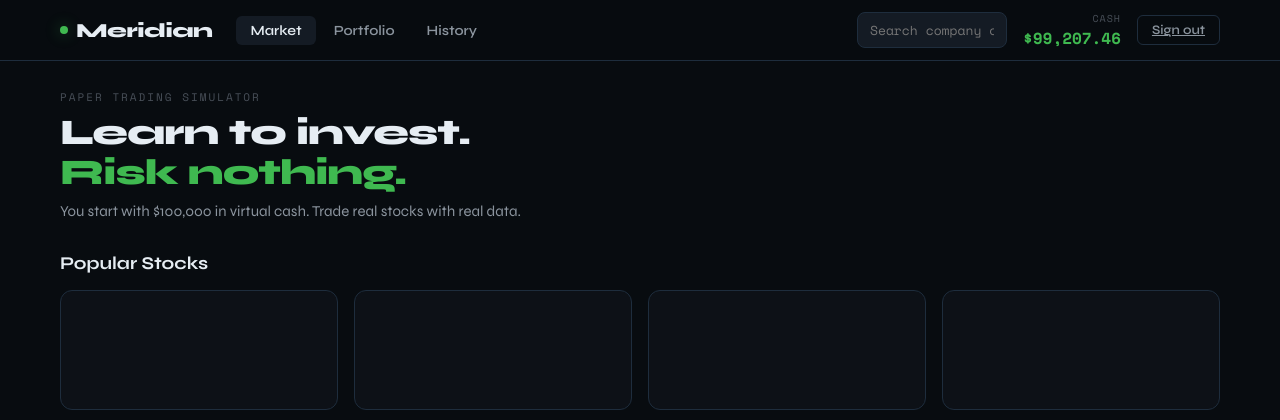
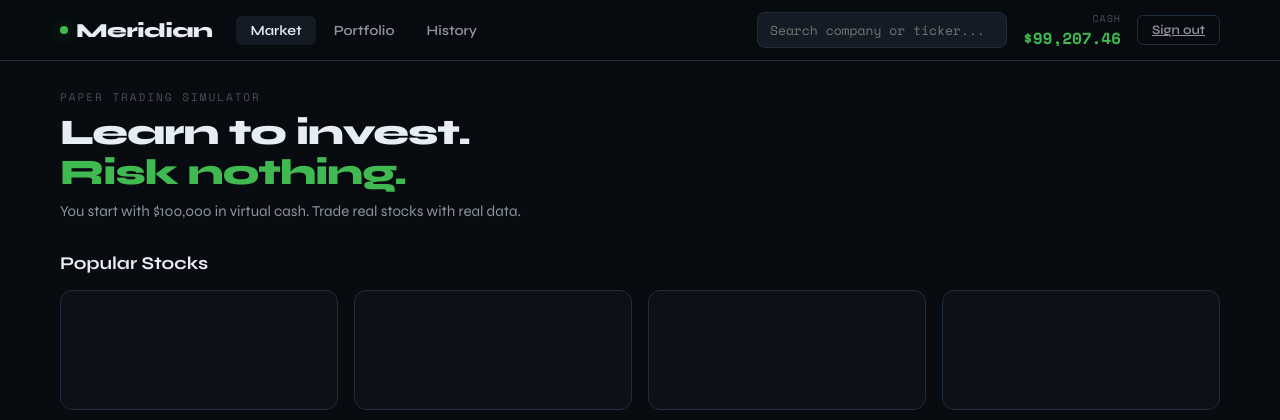
Before and after one commit to kw9521/Meridian, a Django app: page /stocks/ in a window 1280 px wide. Shown: the top 420 px of the page. Run offline with Django 5.2, Linux system fonts and the light colour scheme; a user stored in the database is signed in; data comes from the database, SQL or seed files in the repository.

Commit message:
changed search bar width

```diff
--- a/meridian/stocks/templates/stocks/base.html
+++ b/meridian/stocks/templates/stocks/base.html
@@ -35,7 +35,7 @@
     .balance-label{font-size:10px;color:var(--text3);font-family:var(--font-mono);text-transform:uppercase;letter-spacing:1px;}
     .balance-val{font-size:16px;font-weight:700;font-family:var(--font-mono);color:var(--green);}
     .search-wrap{position:relative;}
-    .search-input{background:var(--bg3);border:1px solid var(--border);border-radius:8px;padding:7px 12px;color:var(--text);font-family:var(--font-mono);font-size:13px;width:150px;outline:none;transition:border-color 0.2s;}
+    .search-input{background:var(--bg3);border:1px solid var(--border);border-radius:8px;padding:7px 12px;color:var(--text);font-family:var(--font-mono);font-size:13px;width:250px;outline:none;transition:border-color 0.2s;}
     .search-input:focus{border-color:var(--accent);}
     .search-drop{position:absolute;top:110%;left:0;background:var(--bg3);border:1px solid var(--border2);border-radius:8px;min-width:220px;z-index:200;display:none;box-shadow:0 8px 32px rgba(0,0,0,0.5);}
     .search-item{padding:10px 14px;cursor:pointer;display:flex;justify-content:space-between;align-items:center;border-bottom:1px solid var(--border);}
```
